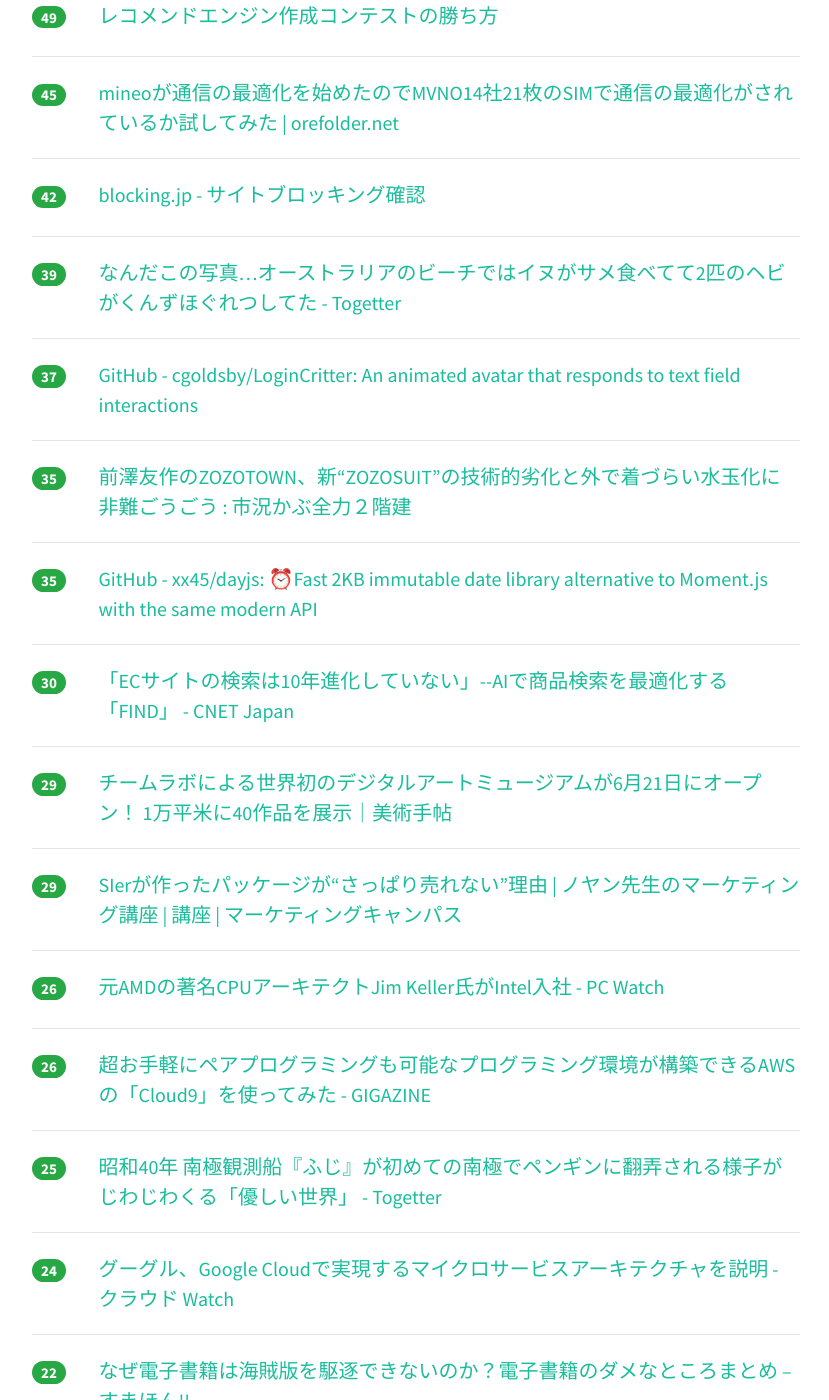
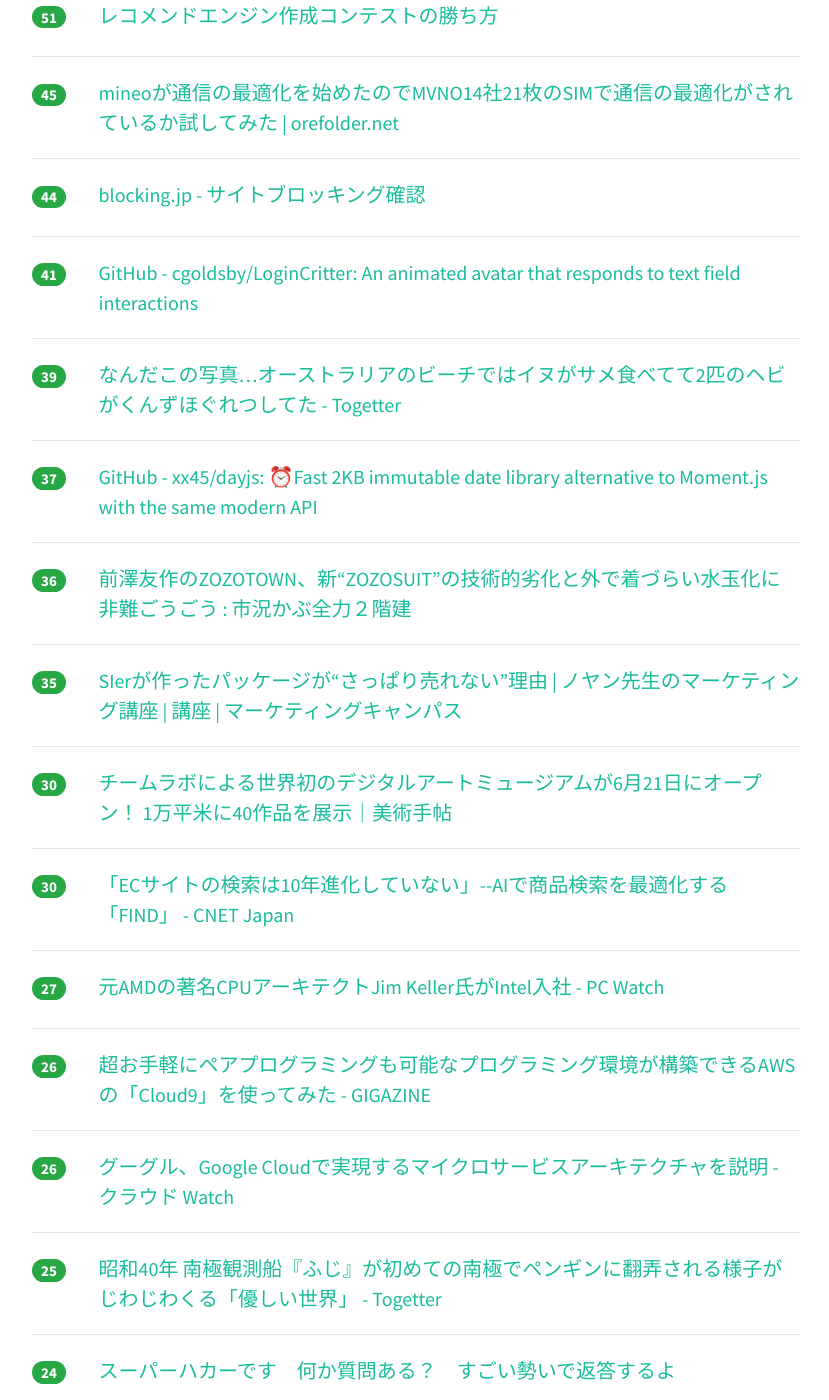
Before and after one commit to yatta47/hatena-matome-site, a Jekyll site: the page built from _posts/2018-04-28-hatena.md, in a window 1280 px wide and 1400 px high, scrolled down 880 px. Shown: the whole window, without its empty margins (224-1053 px from the left). Built offline with Jekyll 4.4.1, drawn with Linux system fonts in a browser that asks for light colours; nearby versions of some CDN libraries; some of the changed text lies outside the part shown.

Commit message:
Updated 2018-04-28

```diff
--- a/_posts/2018-04-28-hatena.md
+++ b/_posts/2018-04-28-hatena.md
@@ -1,38 +1,38 @@
 ---
 layout: post
 title:  "2018-04-28 はてぶIT"
-date:   2018-04-28 19:02:30
+date:   2018-04-28 20:01:31
 tags: [it-hotentry]
 ---
-45 件のデータあり
+48 件のデータあり
 
 <hr><div class="row">
-<div class="col-1"><span class="badge badge-pill badge-success h2">204</span></div>
+<div class="col-1"><span class="badge badge-pill badge-success h2">210</span></div>
 <div class="col-11"><a href='http://www.beams.co.jp/company/information/detail/229' target='_blank'>＜BEAMS HEART＞＜BEAMS mini＞プリントTシャツ 販売中止及び商品回収のお知らせ | BEAMS</a></div>
 </div>
 <hr>
 <div class="row">
-<div class="col-1"><span class="badge badge-pill badge-success h2">177</span></div>
+<div class="col-1"><span class="badge badge-pill badge-success h2">186</span></div>
 <div class="col-11"><a href='https://gigazine.net/news/20180427-switch-prevent-downgrade-blowing-fuses/' target='_blank'>Nintendo Switchはデバイスを物理的に変更することでシステムソフトウェアのダウングレードを防いでいる - GIGAZINE</a></div>
 </div>
 <hr>
 <div class="row">
-<div class="col-1"><span class="badge badge-pill badge-success h2">99</span></div>
+<div class="col-1"><span class="badge badge-pill badge-success h2">118</span></div>
+<div class="col-11"><a href='https://note.mu/sakamichiyuki/n/ne7a1764119a9' target='_blank'>娯楽を超えたデザイン （UI Crunch #13 娯楽のUI イベントレポート）｜のっち Ryosuke Inoue｜note</a></div>
+</div>
+<hr>
+<div class="row">
+<div class="col-1"><span class="badge badge-pill badge-success h2">114</span></div>
 <div class="col-11"><a href='http://www.itmedia.co.jp/pcuser/articles/1804/28/news016.html' target='_blank'>Windows 10大型アップデート「April 2018 Update」発表　4月30日に配信開始 - ITmedia PC USER</a></div>
 </div>
 <hr>
 <div class="row">
-<div class="col-1"><span class="badge badge-pill badge-success h2">75</span></div>
-<div class="col-11"><a href='https://note.mu/sakamichiyuki/n/ne7a1764119a9' target='_blank'>娯楽を超えたデザイン （UI Crunch #13 娯楽のUI イベントレポート）｜のっち Ryosuke Inoue｜note</a></div>
-</div>
-<hr>
-<div class="row">
-<div class="col-1"><span class="badge badge-pill badge-success h2">54</span></div>
+<div class="col-1"><span class="badge badge-pill badge-success h2">74</span></div>
 <div class="col-11"><a href='http://deeplearning.hatenablog.com/entry/unsupervised_machine_translation' target='_blank'>教師なし学習は機械翻訳に魔法をかけるか？ - ディープラーニングブログ</a></div>
 </div>
 <hr>
 <div class="row">
-<div class="col-1"><span class="badge badge-pill badge-success h2">49</span></div>
+<div class="col-1"><span class="badge badge-pill badge-success h2">51</span></div>
 <div class="col-11"><a href='https://www.slideshare.net/ShunNukui/ss-94997937' target='_blank'>レコメンドエンジン作成コンテストの勝ち方</a></div>
 </div>
 <hr>
@@ -42,8 +42,13 @@ tags: [it-hotentry]
 </div>
 <hr>
 <div class="row">
-<div class="col-1"><span class="badge badge-pill badge-success h2">42</span></div>
+<div class="col-1"><span class="badge badge-pill badge-success h2">44</span></div>
 <div class="col-11"><a href='http://blocking.jp/' target='_blank'>blocking.jp - サイトブロッキング確認</a></div>
+</div>
+<hr>
+<div class="row">
+<div class="col-1"><span class="badge badge-pill badge-success h2">41</span></div>
+<div class="col-11"><a href='https://github.com/cgoldsby/LoginCritter' target='_blank'>GitHub - cgoldsby/LoginCritter: An animated avatar that responds to text field interactions</a></div>
 </div>
 <hr>
 <div class="row">
@@ -53,17 +58,22 @@ tags: [it-hotentry]
 <hr>
 <div class="row">
 <div class="col-1"><span class="badge badge-pill badge-success h2">37</span></div>
-<div class="col-11"><a href='https://github.com/cgoldsby/LoginCritter' target='_blank'>GitHub - cgoldsby/LoginCritter: An animated avatar that responds to text field interactions</a></div>
+<div class="col-11"><a href='https://github.com/xx45/dayjs' target='_blank'>GitHub - xx45/dayjs: ⏰Fast 2KB immutable date library alternative to Moment.js with the same modern API</a></div>
 </div>
 <hr>
 <div class="row">
-<div class="col-1"><span class="badge badge-pill badge-success h2">35</span></div>
+<div class="col-1"><span class="badge badge-pill badge-success h2">36</span></div>
 <div class="col-11"><a href='http://kabumatome.doorblog.jp/archives/65906721.html' target='_blank'>前澤友作のZOZOTOWN、新“ZOZOSUIT”の技術的劣化と外で着づらい水玉化に非難ごうごう : 市況かぶ全力２階建</a></div>
 </div>
 <hr>
 <div class="row">
 <div class="col-1"><span class="badge badge-pill badge-success h2">35</span></div>
-<div class="col-11"><a href='https://github.com/xx45/dayjs' target='_blank'>GitHub - xx45/dayjs: ⏰Fast 2KB immutable date library alternative to Moment.js with the same modern API</a></div>
+<div class="col-11"><a href='http://marketing-campus.jp/lecture/noyan/099.html' target='_blank'>SIerが作ったパッケージが“さっぱり売れない”理由 | ノヤン先生のマーケティング講座 | 講座 | マーケティングキャンパス</a></div>
+</div>
+<hr>
+<div class="row">
+<div class="col-1"><span class="badge badge-pill badge-success h2">30</span></div>
+<div class="col-11"><a href='https://bijutsutecho.com/news/14713/' target='_blank'>チームラボによる世界初のデジタルアートミュージアムが6月21日にオープン！ 1万平米に40作品を展示｜美術手帖</a></div>
 </div>
 <hr>
 <div class="row">
@@ -72,17 +82,7 @@ tags: [it-hotentry]
 </div>
 <hr>
 <div class="row">
-<div class="col-1"><span class="badge badge-pill badge-success h2">29</span></div>
-<div class="col-11"><a href='https://bijutsutecho.com/news/14713/' target='_blank'>チームラボによる世界初のデジタルアートミュージアムが6月21日にオープン！ 1万平米に40作品を展示｜美術手帖</a></div>
-</div>
-<hr>
-<div class="row">
-<div class="col-1"><span class="badge badge-pill badge-success h2">29</span></div>
-<div class="col-11"><a href='http://marketing-campus.jp/lecture/noyan/099.html' target='_blank'>SIerが作ったパッケージが“さっぱり売れない”理由 | ノヤン先生のマーケティング講座 | 講座 | マーケティングキャンパス</a></div>
-</div>
-<hr>
-<div class="row">
-<div class="col-1"><span class="badge badge-pill badge-success h2">26</span></div>
+<div class="col-1"><span class="badge badge-pill badge-success h2">27</span></div>
 <div class="col-11"><a href='https://pc.watch.impress.co.jp/docs/news/1119519.html' target='_blank'>元AMDの著名CPUアーキテクトJim Keller氏がIntel入社 - PC Watch</a></div>
 </div>
 <hr>
@@ -92,13 +92,28 @@ tags: [it-hotentry]
 </div>
 <hr>
 <div class="row">
+<div class="col-1"><span class="badge badge-pill badge-success h2">26</span></div>
+<div class="col-11"><a href='https://cloud.watch.impress.co.jp/docs/news/1119618.html' target='_blank'>グーグル、Google Cloudで実現するマイクロサービスアーキテクチャを説明 - クラウド Watch</a></div>
+</div>
+<hr>
+<div class="row">
 <div class="col-1"><span class="badge badge-pill badge-success h2">25</span></div>
 <div class="col-11"><a href='https://togetter.com/li/1222176' target='_blank'>昭和40年 南極観測船『ふじ』が初めての南極でペンギンに翻弄される様子がじわじわくる「優しい世界」 - Togetter</a></div>
 </div>
 <hr>
 <div class="row">
 <div class="col-1"><span class="badge badge-pill badge-success h2">24</span></div>
-<div class="col-11"><a href='https://cloud.watch.impress.co.jp/docs/news/1119618.html' target='_blank'>グーグル、Google Cloudで実現するマイクロサービスアーキテクチャを説明 - クラウド Watch</a></div>
+<div class="col-11"><a href='https://anond.hatelabo.jp/20180428124907' target='_blank'>スーパーハカーです　何か質問ある？　すごい勢いで返答するよ</a></div>
+</div>
+<hr>
+<div class="row">
+<div class="col-1"><span class="badge badge-pill badge-success h2">24</span></div>
+<div class="col-11"><a href='http://blockchain.gunosy.io/entry/blockchain-study-summary' target='_blank'>ブロックチェーン技術を最速で理解するための勉強方法まとめ (エンジニア向け) - Gunosy Blockchain Blog</a></div>
+</div>
+<hr>
+<div class="row">
+<div class="col-1"><span class="badge badge-pill badge-success h2">23</span></div>
+<div class="col-11"><a href='http://jp.automaton.am/articles/newsjp/20180428-66911/' target='_blank'>極寒の街作りサバイバル『Frostpunk』発売から3日経たずして25万本販売。極限の緊迫感とリソース管理の中毒性が支持を得る | AUTOMATON</a></div>
 </div>
 <hr>
 <div class="row">
@@ -109,6 +124,16 @@ tags: [it-hotentry]
 <div class="row">
 <div class="col-1"><span class="badge badge-pill badge-success h2">21</span></div>
 <div class="col-11"><a href='http://photo.yodobashi.com/sony/focus/genealogy/' target='_blank'>It's a α - 「α」と「SONY」のマリアージュ、その歴史を紐解く。 | フォトヨドバシ</a></div>
+</div>
+<hr>
+<div class="row">
+<div class="col-1"><span class="badge badge-pill badge-success h2">21</span></div>
+<div class="col-11"><a href='http://www.shifukunotoki.xyz/entry/2018/04/28/095506' target='_blank'>社会人の独学について、思うところを書いてみました。 - シフクのとき</a></div>
+</div>
+<hr>
+<div class="row">
+<div class="col-1"><span class="badge badge-pill badge-success h2">20</span></div>
+<div class="col-11"><a href='https://cloudplatform-jp.googleblog.com/2018/04/ntt-docomo-ai-taxi-tensorflow.html' target='_blank'>Google Cloud Platform Japan 公式ブログ: NTT ドコモ「AIタクシー」を支える TensorFlow と需要予測モデル</a></div>
 </div>
 <hr>
 <div class="row">
@@ -123,27 +148,12 @@ tags: [it-hotentry]
 <hr>
 <div class="row">
 <div class="col-1"><span class="badge badge-pill badge-success h2">19</span></div>
-<div class="col-11"><a href='https://cloudplatform-jp.googleblog.com/2018/04/ntt-docomo-ai-taxi-tensorflow.html' target='_blank'>Google Cloud Platform Japan 公式ブログ: NTT ドコモ「AIタクシー」を支える TensorFlow と需要予測モデル</a></div>
-</div>
-<hr>
-<div class="row">
-<div class="col-1"><span class="badge badge-pill badge-success h2">19</span></div>
 <div class="col-11"><a href='http://www.4gamer.net/games/407/G040734/20180424078/' target='_blank'>「Nintendo Labo」親子体験記【応用編】。旗上げゲームから剣道マシンまで，「こんなの作りたい」をToy-Conガレージで形にしてみた - 4Gamer.net</a></div>
 </div>
 <hr>
 <div class="row">
 <div class="col-1"><span class="badge badge-pill badge-success h2">18</span></div>
 <div class="col-11"><a href='https://dc.watch.impress.co.jp/docs/news/1119151.html' target='_blank'>タムロン、フルサイズEマウントレンズ「28-75mm F/2.8 Di III RXD」を正式発表 - デジカメ Watch</a></div>
-</div>
-<hr>
-<div class="row">
-<div class="col-1"><span class="badge badge-pill badge-success h2">18</span></div>
-<div class="col-11"><a href='https://anond.hatelabo.jp/20180428124907' target='_blank'>スーパーハカーです　何か質問ある？　すごい勢いで返答するよ</a></div>
-</div>
-<hr>
-<div class="row">
-<div class="col-1"><span class="badge badge-pill badge-success h2">18</span></div>
-<div class="col-11"><a href='http://jp.automaton.am/articles/newsjp/20180428-66911/' target='_blank'>極寒の街作りサバイバル『Frostpunk』発売から3日経たずして25万本販売。極限の緊迫感とリソース管理の中毒性が支持を得る | AUTOMATON</a></div>
 </div>
 <hr>
 <div class="row">
@@ -154,6 +164,21 @@ tags: [it-hotentry]
 <div class="row">
 <div class="col-1"><span class="badge badge-pill badge-success h2">17</span></div>
 <div class="col-11"><a href='https://www3.nhk.or.jp/news/html/20180427/k10011420691000.html' target='_blank'>ＮＴＴドコモ “変動制”新料金プランを正式発表 | NHKニュース</a></div>
+</div>
+<hr>
+<div class="row">
+<div class="col-1"><span class="badge badge-pill badge-success h2">17</span></div>
+<div class="col-11"><a href='https://www3.nhk.or.jp/news/html/20180428/k10011421771000.html' target='_blank'>富士フイルムのゼロックス買収提案は差し止め | NHKニュース</a></div>
+</div>
+<hr>
+<div class="row">
+<div class="col-1"><span class="badge badge-pill badge-success h2">16</span></div>
+<div class="col-11"><a href='http://gamewalker.link/column/ui-crunch-nintendo-mariomaker/' target='_blank'>マリオメーカーのUI/UXデザイナーが語る「弱点を克服する娯楽UI」の原点とは | 超ゲームウォーカー!</a></div>
+</div>
+<hr>
+<div class="row">
+<div class="col-1"><span class="badge badge-pill badge-success h2">15</span></div>
+<div class="col-11"><a href='https://note.mu/noa_design51/n/n9fe7089c2848' target='_blank'>娯楽のUI~人々を笑顔にする任天堂~｜noachan51｜note</a></div>
 </div>
 <hr>
 <div class="row">
@@ -173,12 +198,22 @@ tags: [it-hotentry]
 <hr>
 <div class="row">
 <div class="col-1"><span class="badge badge-pill badge-success h2">14</span></div>
-<div class="col-11"><a href='https://note.mu/noa_design51/n/n9fe7089c2848' target='_blank'>娯楽のUI~人々を笑顔にする任天堂~｜noachan51｜note</a></div>
+<div class="col-11"><a href='http://twitter.com/intent/user?user_id=71996998' target='_blank'>@ (@) on Twitter</a></div>
 </div>
 <hr>
 <div class="row">
 <div class="col-1"><span class="badge badge-pill badge-success h2">13</span></div>
-<div class="col-11"><a href='https://www3.nhk.or.jp/news/html/20180428/k10011421771000.html' target='_blank'>富士フイルムのゼロックス買収提案は差し止め | NHKニュース</a></div>
+<div class="col-11"><a href='https://www.slideshare.net/masatoshitada7/java-ee-8-bean-validation-20' target='_blank'>Java EE 8新機能解説 -Bean Validation 2.0編-</a></div>
+</div>
+<hr>
+<div class="row">
+<div class="col-1"><span class="badge badge-pill badge-success h2">13</span></div>
+<div class="col-11"><a href='https://www.benfrederickson.com/github-developer-locations/' target='_blank'>Where Do The World's Software Developers Live?</a></div>
+</div>
+<hr>
+<div class="row">
+<div class="col-1"><span class="badge badge-pill badge-success h2">12</span></div>
+<div class="col-11"><a href='http://www.youtube.com/watch?v=ouef18CtxFU' target='_blank'>cero / 魚の骨 鳥の羽根【OFFICIAL MUSIC VIDEO】</a></div>
 </div>
 <hr>
 <div class="row">
@@ -188,7 +223,7 @@ tags: [it-hotentry]
 <hr>
 <div class="row">
 <div class="col-1"><span class="badge badge-pill badge-success h2">12</span></div>
-<div class="col-11"><a href='https://www.slideshare.net/masatoshitada7/java-ee-8-bean-validation-20' target='_blank'>Java EE 8新機能解説 -Bean Validation 2.0編-</a></div>
+<div class="col-11"><a href='https://yamaki-nyx.hatenablog.com/entry/2018/04/28/090951' target='_blank'>serial experiments の意味 - welcome back to wired</a></div>
 </div>
 <hr>
 <div class="row">
@@ -198,27 +233,7 @@ tags: [it-hotentry]
 <hr>
 <div class="row">
 <div class="col-1"><span class="badge badge-pill badge-success h2">11</span></div>
-<div class="col-11"><a href='http://www.youtube.com/watch?v=ouef18CtxFU' target='_blank'>cero / 魚の骨 鳥の羽根【OFFICIAL MUSIC VIDEO】</a></div>
-</div>
-<hr>
-<div class="row">
-<div class="col-1"><span class="badge badge-pill badge-success h2">11</span></div>
-<div class="col-11"><a href='http://twitter.com/intent/user?user_id=71996998' target='_blank'>@ (@) on Twitter</a></div>
-</div>
-<hr>
-<div class="row">
-<div class="col-1"><span class="badge badge-pill badge-success h2">10</span></div>
-<div class="col-11"><a href='http://blockchain.gunosy.io/entry/blockchain-study-summary' target='_blank'>ブロックチェーン技術を最速で理解するための勉強方法まとめ (エンジニア向け) - Gunosy Blockchain Blog</a></div>
-</div>
-<hr>
-<div class="row">
-<div class="col-1"><span class="badge badge-pill badge-success h2">10</span></div>
 <div class="col-11"><a href='https://jp.techcrunch.com/2018/04/28/2018-04-27-apple-is-reportedly-building-an-insane-16k-vr-headset/' target='_blank'>Appleが8+8=16Kの超精細VRヘッドセットを開発中か | TechCrunch Japan</a></div>
-</div>
-<hr>
-<div class="row">
-<div class="col-1"><span class="badge badge-pill badge-success h2">10</span></div>
-<div class="col-11"><a href='http://gamewalker.link/column/ui-crunch-nintendo-mariomaker/' target='_blank'>マリオメーカーのUI/UXデザイナーが語る「弱点を克服する娯楽UI」の原点とは | 超ゲームウォーカー!</a></div>
 </div>
 <hr>
 <div class="row">
```
